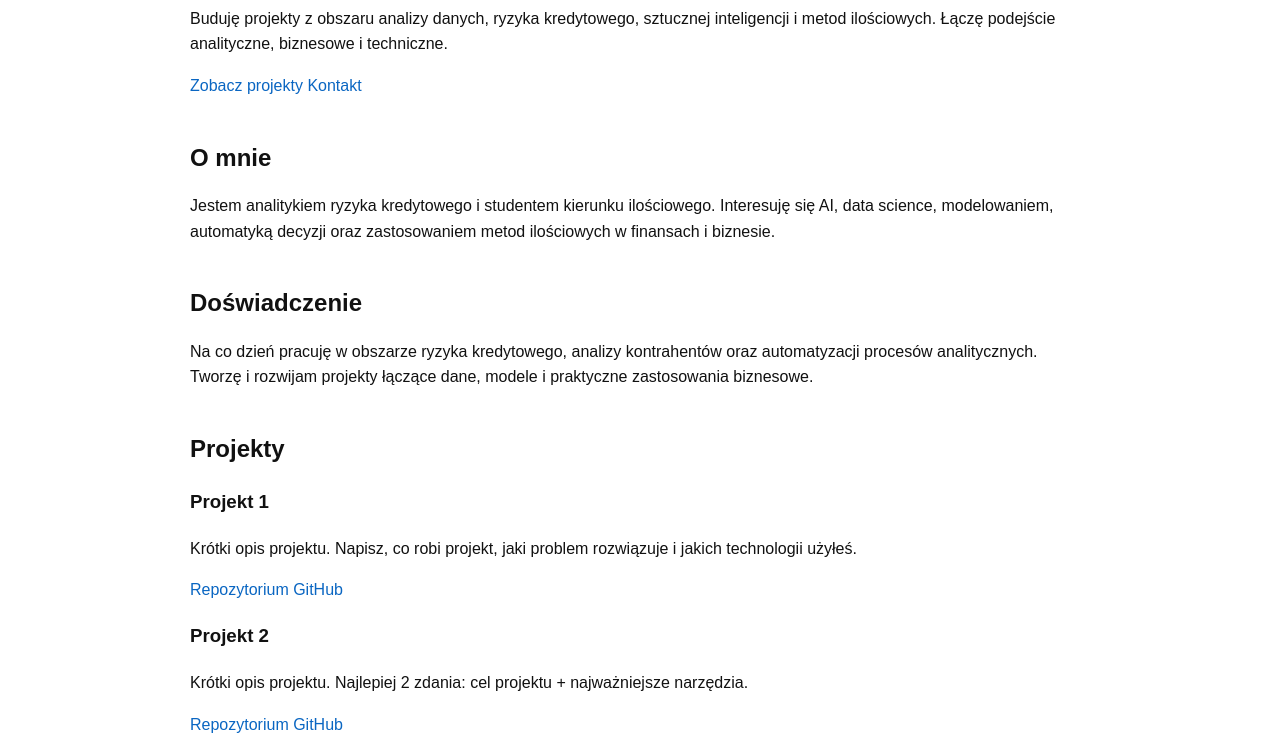
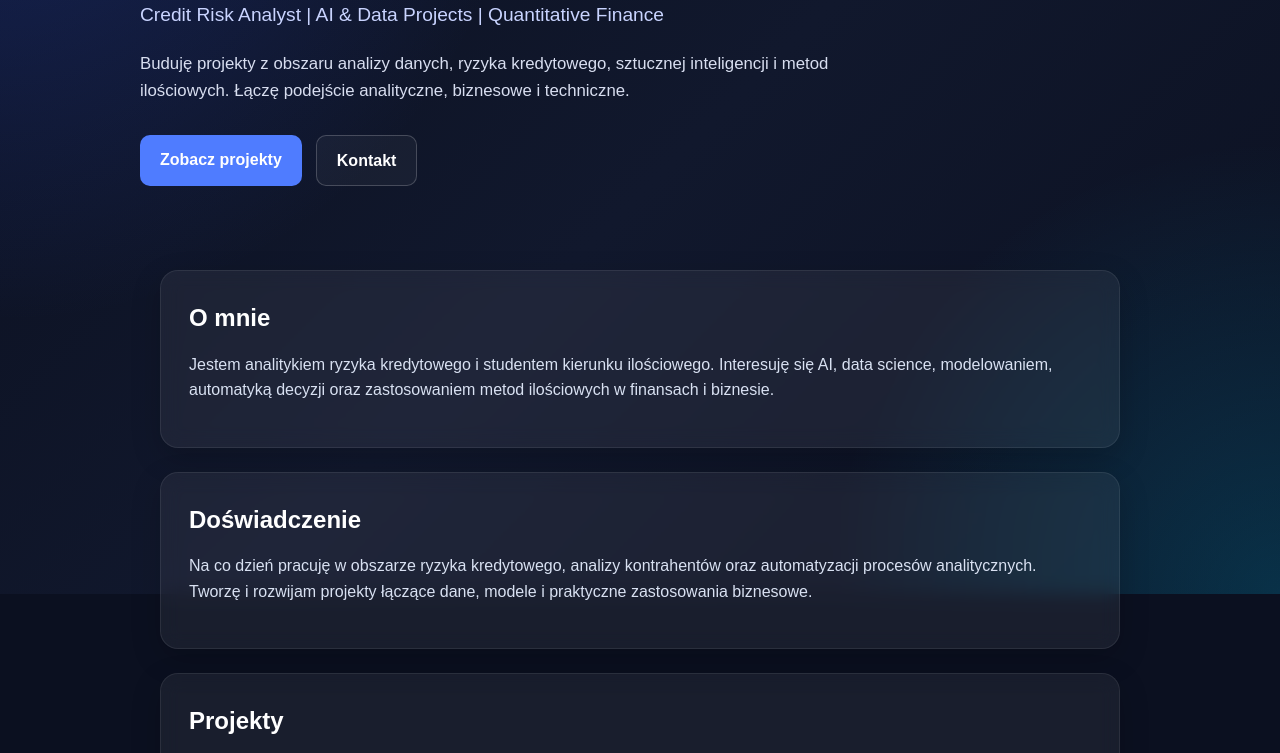
Before and after one commit to Mczech000/mczech000.github.io, a plain HTML site: page index.html in a window 1280 px wide. Shown: the part 206-959 px from the top of the page. Drawn offline with Linux system fonts and the light colour scheme.

Commit message:
Refactor CSS styles for improved layout and design

```diff
--- a/style.css
+++ b/style.css
@@ -1,25 +1,171 @@
-body {
-  font-family: Arial, sans-serif;
-  max-width: 900px;
-  margin: 0 auto;
-  padding: 40px 20px;
-  line-height: 1.6;
-  color: #111;
+* {
+  box-sizing: border-box;
 }
 
-h1, h2 {
-  margin-bottom: 10px;
+html {
+  scroll-behavior: smooth;
 }
 
-section {
-  margin-top: 40px;
+body {
+  margin: 0;
+  font-family: Arial, sans-serif;
+  color: #f5f7fb;
+  background: #0b1020;
+  line-height: 1.6;
+  position: relative;
+}
+
+.background {
+  position: fixed;
+  inset: 0;
+  background:
+    radial-gradient(circle at top left, rgba(55, 95, 255, 0.25), transparent 35%),
+    radial-gradient(circle at bottom right, rgba(0, 200, 255, 0.18), transparent 30%),
+    linear-gradient(135deg, #0b1020 0%, #11182d 50%, #0b1020 100%);
+  z-index: -1;
+}
+
+.hero {
+  padding: 100px 20px 60px;
+}
+
+.hero-content {
+  max-width: 1000px;
+  margin: 0 auto;
+}
+
+.eyebrow {
+  color: #8ea6ff;
+  text-transform: uppercase;
+  letter-spacing: 1.5px;
+  font-size: 0.85rem;
+  margin-bottom: 12px;
+}
+
+h1 {
+  font-size: 3.2rem;
+  line-height: 1.1;
+  margin: 0 0 16px;
+}
+
+.subtitle {
+  font-size: 1.2rem;
+  color: #c9d4ff;
+  margin-bottom: 20px;
+}
+
+.intro {
+  max-width: 700px;
+  font-size: 1.05rem;
+  color: #d8def0;
+  margin-bottom: 30px;
+}
+
+.hero-buttons {
+  display: flex;
+  gap: 14px;
+  flex-wrap: wrap;
+}
+
+.btn {
+  display: inline-block;
+  padding: 12px 20px;
+  border-radius: 10px;
+  text-decoration: none;
+  font-weight: bold;
+  transition: 0.2s ease;
+}
+
+.btn-primary {
+  background: #4f7cff;
+  color: white;
+}
+
+.btn-primary:hover {
+  background: #6a92ff;
+}
+
+.btn-secondary {
+  border: 1px solid rgba(255, 255, 255, 0.2);
+  color: white;
+  background: rgba(255, 255, 255, 0.04);
+}
+
+.btn-secondary:hover {
+  background: rgba(255, 255, 255, 0.1);
+}
+
+main {
+  max-width: 1000px;
+  margin: 0 auto;
+  padding: 0 20px 80px;
+}
+
+.card {
+  background: rgba(255, 255, 255, 0.06);
+  border: 1px solid rgba(255, 255, 255, 0.08);
+  border-radius: 18px;
+  padding: 28px;
+  margin-top: 24px;
+  backdrop-filter: blur(10px);
+  box-shadow: 0 10px 30px rgba(0, 0, 0, 0.18);
+}
+
+h2 {
+  margin-top: 0;
+  margin-bottom: 14px;
+  font-size: 1.5rem;
+  color: #ffffff;
+}
+
+p {
+  margin-top: 0;
+  color: #d9e1f2;
+}
+
+.project-grid {
+  display: grid;
+  grid-template-columns: repeat(auto-fit, minmax(240px, 1fr));
+  gap: 18px;
+  margin-top: 20px;
+}
+
+.project-card {
+  background: rgba(255, 255, 255, 0.05);
+  border-radius: 14px;
+  padding: 20px;
+  border: 1px solid rgba(255, 255, 255, 0.08);
+}
+
+.project-card h3 {
+  margin-top: 0;
+  margin-bottom: 10px;
+  color: #ffffff;
 }
 
 a {
-  color: #0a66c2;
+  color: #8eb8ff;
   text-decoration: none;
 }
 
 a:hover {
   text-decoration: underline;
 }
+
+@media (max-width: 700px) {
+  h1 {
+    font-size: 2.3rem;
+  }
+
+  .subtitle {
+    font-size: 1rem;
+  }
+
+  .intro {
+    font-size: 1rem;
+  }
+
+  .card {
+    padding: 22px;
+  }
+}
```
